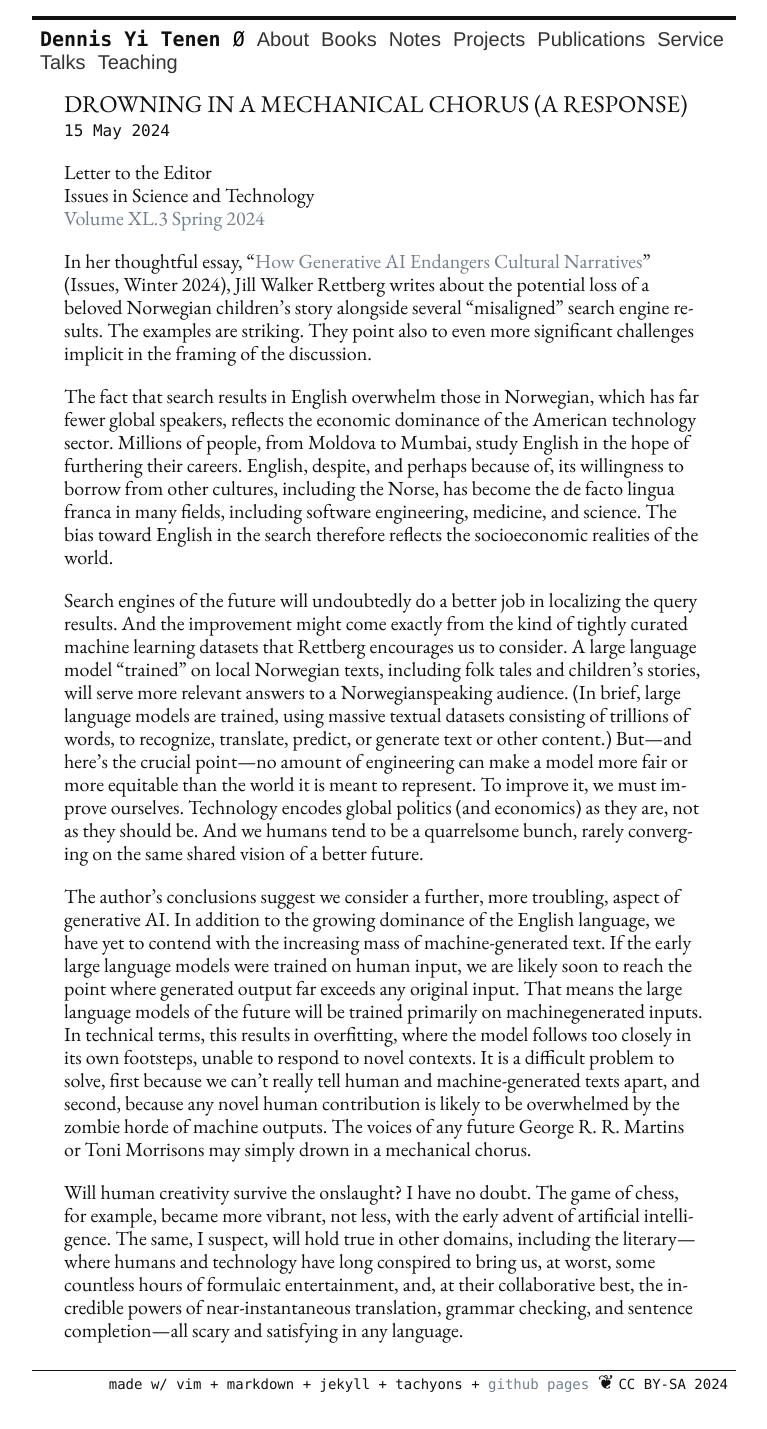
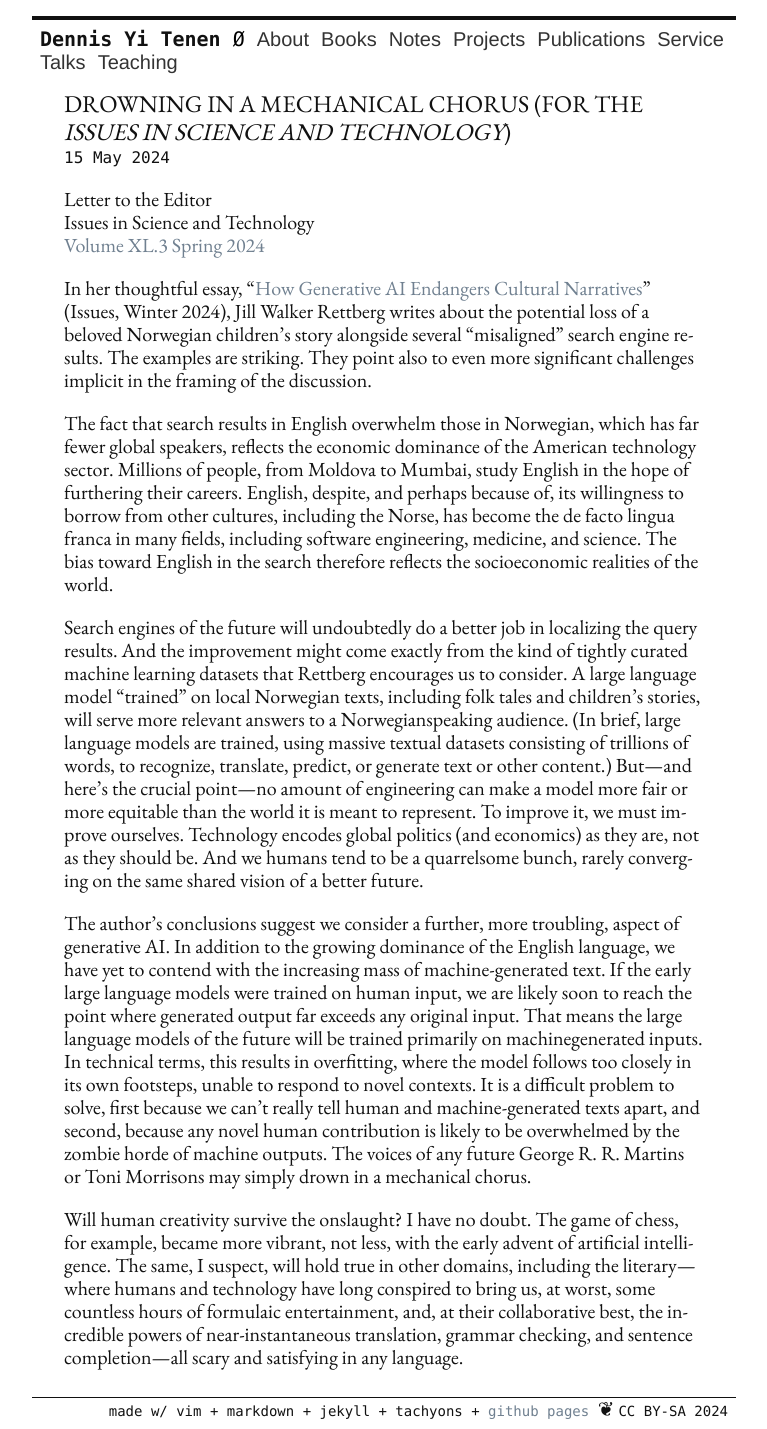
Before and after one commit to denten/denten.github.io, a Jekyll site: the page built from collections/_posts/2024-05-15-chorus.md, in a window 1280 px wide. Shown: the whole page, without its empty margins (256-1023 px from the left). Built offline with Jekyll 4.4.1, drawn with Linux system fonts in a browser that asks for light colours; nearby versions of some CDN libraries; before the commit the page ends 1402 px from its top, so only the background shows below that.

Commit message:
update chorus

```diff
--- a/collections/_posts/2024-05-15-chorus.md
+++ b/collections/_posts/2024-05-15-chorus.md
@@ -1,7 +1,7 @@
 ---
 layout: post
 title: |
-    Drowning in a Mechanical Chorus (a Response)
+    Drowning in a Mechanical Chorus (for the <i>Issues in Science and Technology</i>)
 categories:
 - think.stack
 published: true
```
Also changed, not shown: collections/_posts/2024-11-08-synthetic-text.md (line endings or trailing spaces).
